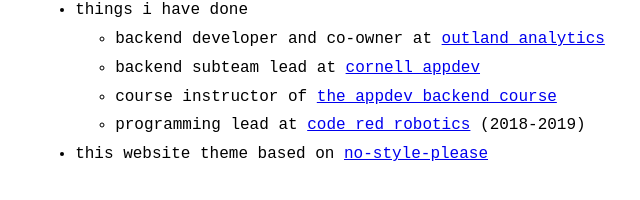
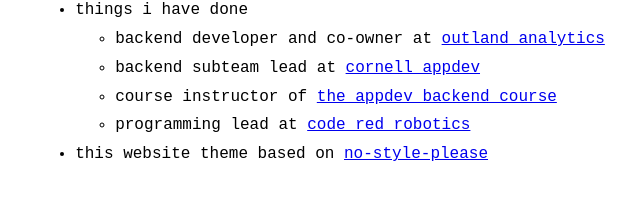
Before and after one commit to grebneerg/homepage, a Jekyll site: the page built from index.markdown, in a window 1280 px wide. Shown: the part 421-621 px from the top of the page, without its empty margins (320-960 px from the left). Built offline with Jekyll 4.4.1, drawn with Linux system fonts in a browser that asks for light colours.

Commit message:
slight update

```diff
--- a/_data/menu.yml
+++ b/_data/menu.yml
@@ -19,5 +19,5 @@
       - title: "backend developer and co-owner at <a href='https://www.outlandanalytics.com/'>outland analytics</a>"
       - title: "backend subteam lead at <a href='https://www.cornellappdev.com/'>cornell appdev</a>"
       - title: "course instructor of <a href='https://www.cornellappdev.com/courses/backend'>the appdev backend course</a>"
-      - title: "programming lead at <a href='http://www.team639.org/'>code red robotics</a> (2018-2019)"
+      - title: "programming lead at <a href='http://www.team639.org/'>code red robotics</a>"
   - title: "this website theme based on <a href='https://github.com/riggraz/no-style-please'>no-style-please</a>"
```
